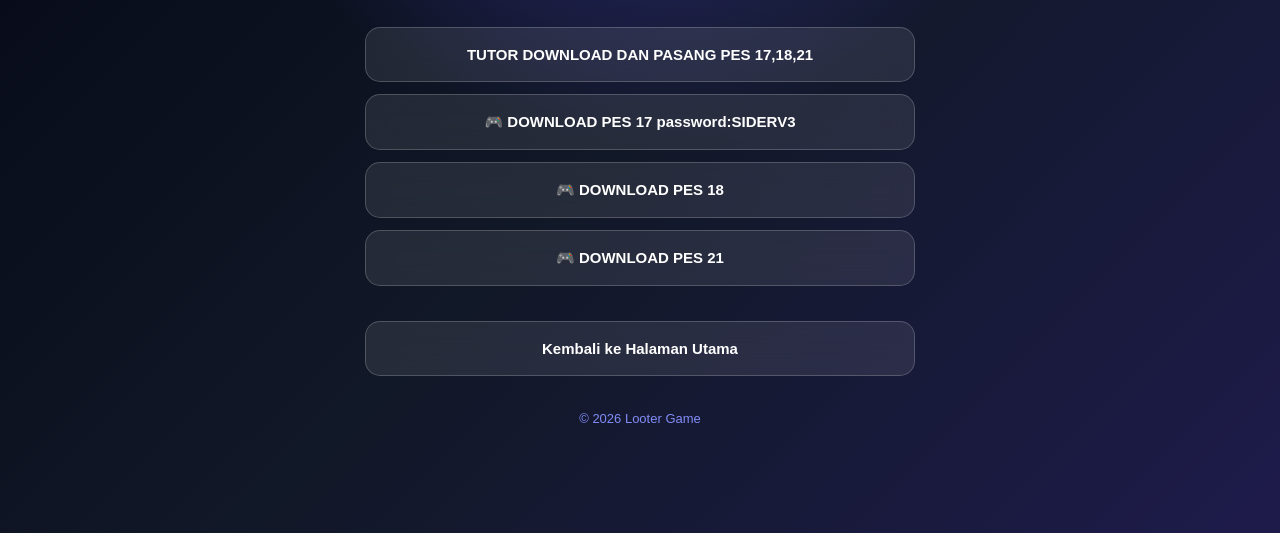
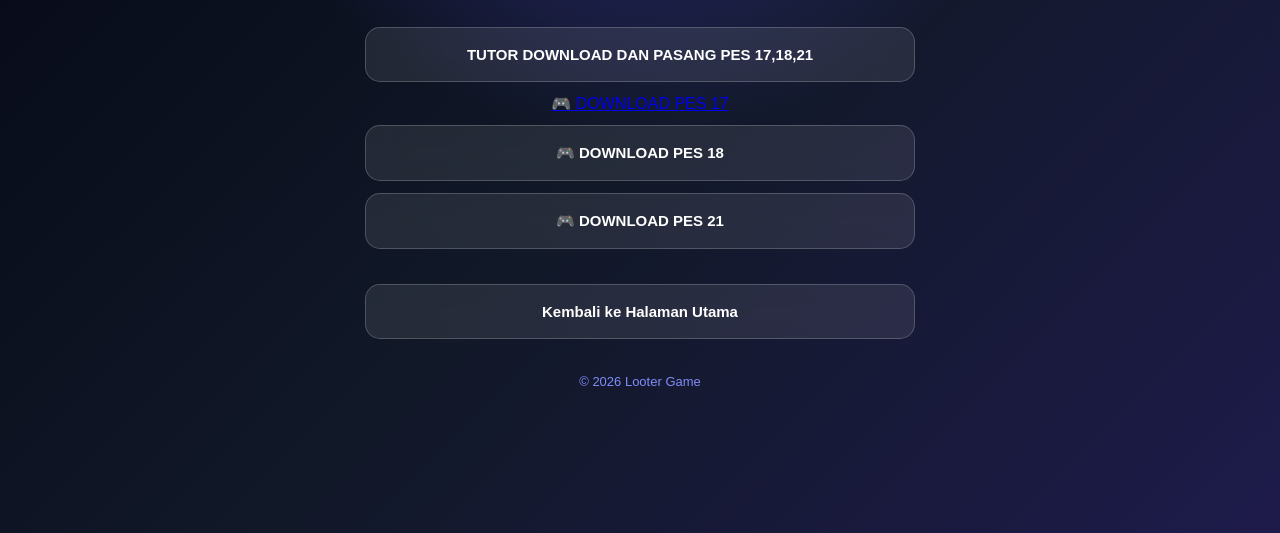
Before and after one commit to gans004/looter-game, a plain HTML site: page linktree.html in a window 1280 px wide. Shown: the part 267-800 px from the top of the page. Drawn offline with Linux system fonts and the light colour scheme.

Commit message:
Fix links and update HTML structure in linktree

```diff
--- a/linktree.html
+++ b/linktree.html
@@ -35,8 +35,8 @@
                 TUTOR DOWNLOAD DAN PASANG PES 17,18,21
             </a>
 
-            <a href="https://gofile.io/d/fiq2DcDA" class="link-button" target="_blank">
-                🎮 DOWNLOAD PES 17 password:SIDERV3
+            <a href="https://drive.google.com/drive/folders/1ak6iqS0RRUmPMT9kN8BZsfw90aQMYofE?usp=sharing="_blank">
+                🎮 DOWNLOAD PES 17
             </a>
 
             <a href="https://gofile.io/d/I09O6iJX" class="link-button" target="_blank">
```
